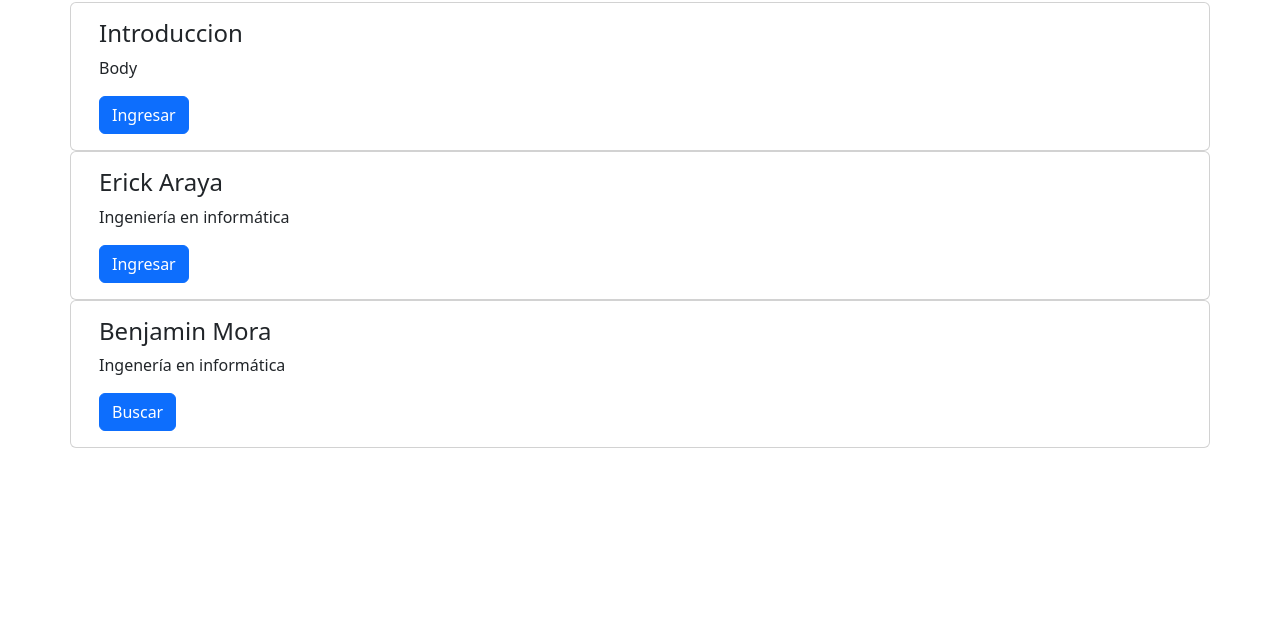
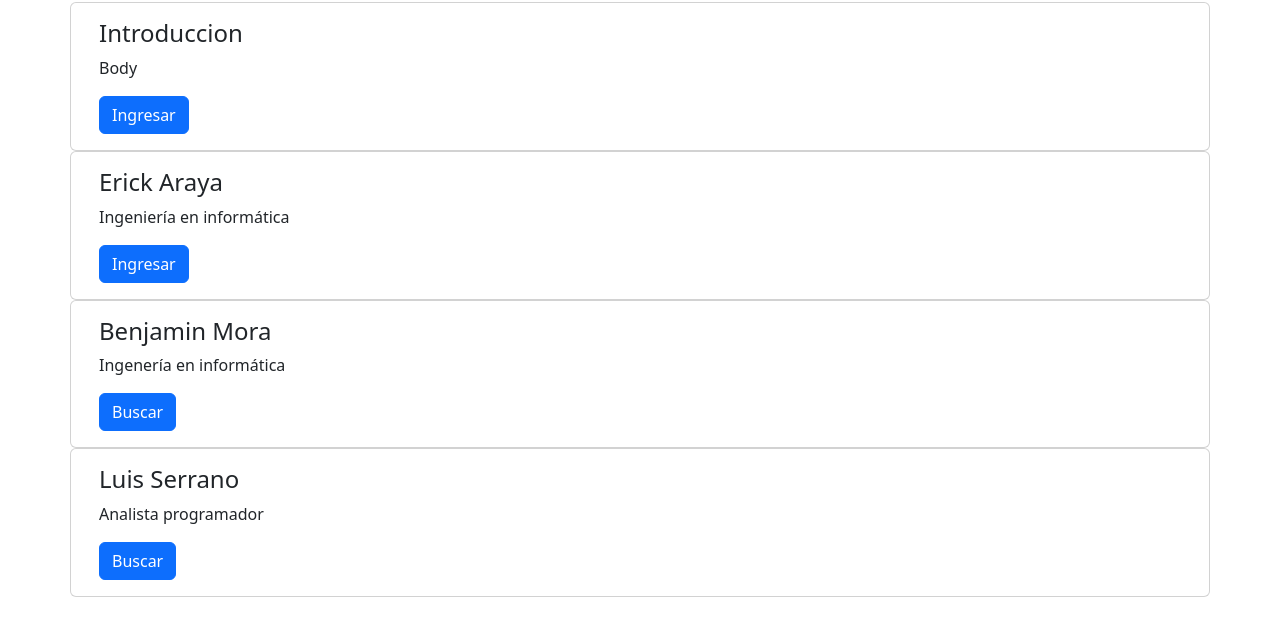
Before and after one commit to leon-romero/git, a plain HTML site: page index.html in a window 1280 px wide. Shown: the part 54-690 px from the top of the page. Drawn offline with nearby package versions, Linux system fonts and the light colour scheme.

Commit message:
carta nueva
carta con mi nombre

```diff
--- a/index.html
+++ b/index.html
@@ -56,6 +56,22 @@
       </div>
     </div>
 
+
+    <div class="container">
+      <div class="row">
+        <div class="card text-start">
+          <!-- <img class="card-img-top" src="text-start" alt="Title"> -->
+          <div class="card-body">
+            <h4 class="card-title">Luis Serrano </h4>
+            <p class="card-text"> Analista programador</p>
+            <button type="button" class="btn btn-primary">
+              Buscar
+            </button>
+          </div>
+        </div>
+      </div>
+    </div>
+
     <script src="https://cdn.jsdelivr.net/npm/bootstrap@5.2.0-beta1/dist/js/bootstrap.bundle.min.js" integrity="sha384-pprn3073KE6tl6bjs2QrFaJGz5/SUsLqktiwsUTF55Jfv3qYSDhgCecCxMW52nD2" crossorigin="anonymous"></script>
   </body>
 </html>
```
